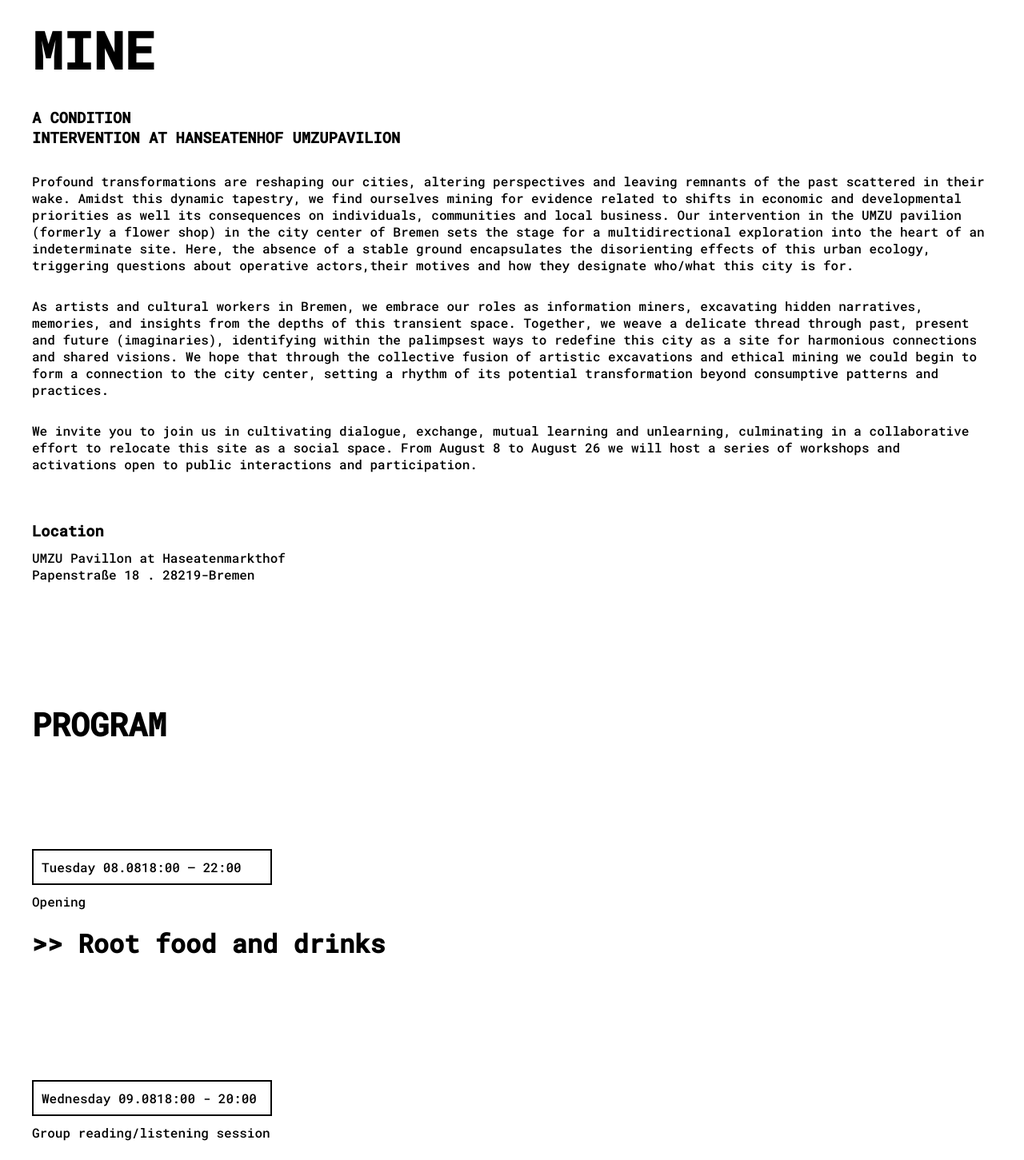
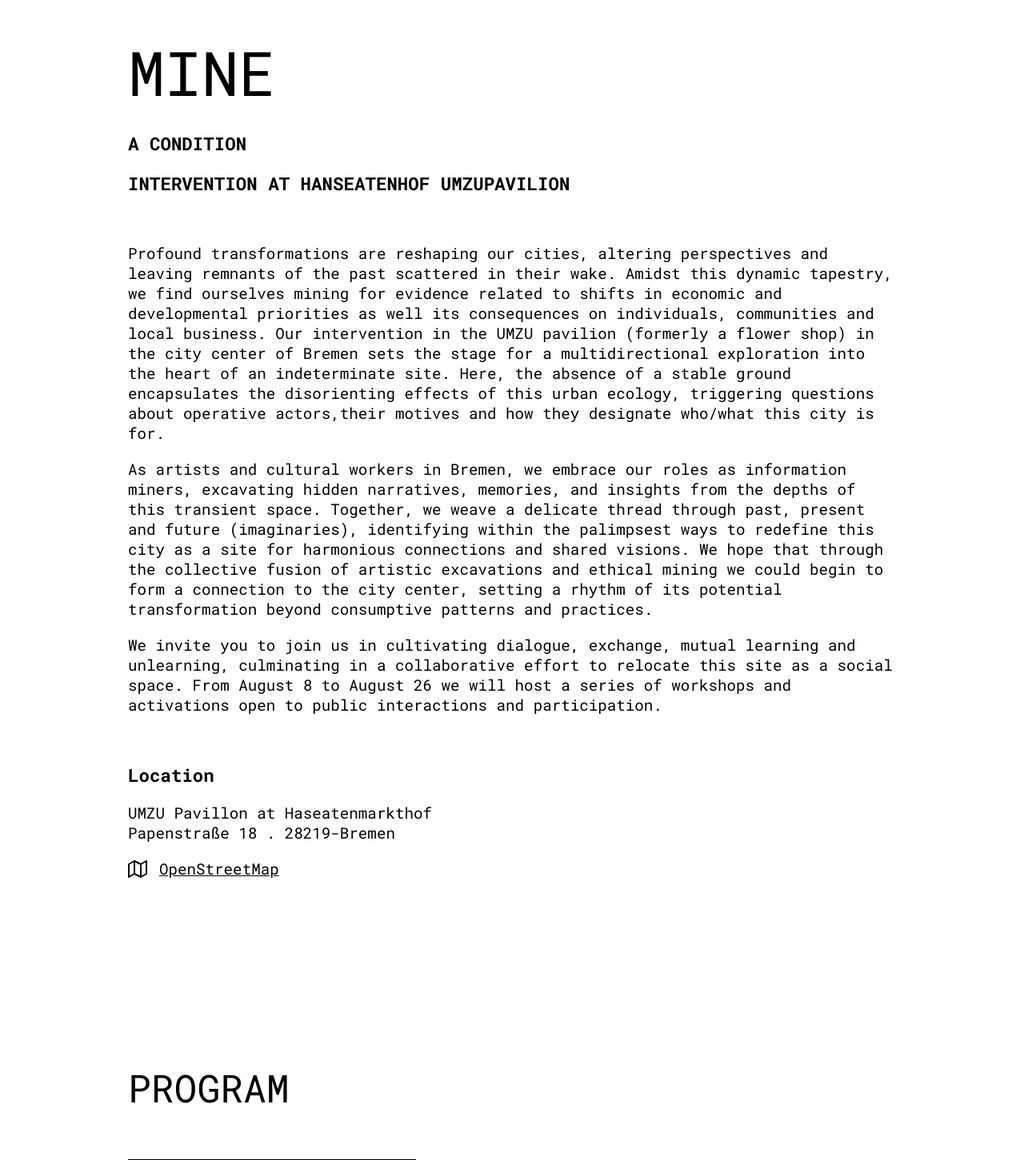
Before and after one commit to farzadgo/notyet.quest, a Next.js app: page /mine in a window 1280 px wide. Shown: the top 1451 px of the page at 80% size. Built offline with nearby package versions, Linux system fonts and the light colour scheme.

Commit message:
program text stylings and homepage contact

```diff
--- a/app/globals.css
+++ b/app/globals.css
@@ -1,12 +1,11 @@
-/* @import url('https://fonts.googleapis.com/css2?family=Space+Mono:ital,wght@0,400;0,700;1,400;1,700&display=swap'); */
-@import url('https://fonts.googleapis.com/css2?family=Roboto+Mono:ital,wght@0,100;0,300;0,500;1,100;1,300;1,500&display=swap');
+@import url('https://fonts.googleapis.com/css2?family=Roboto+Mono:ital,wght@0,200;0,400;0,700;1,200;1,400;1,700&display=swap');
 
 :root {
-  /* --max-width: 1100px;
-  --border-radius: 12px; */
+  /* --max-width: 1100px; */
   --font-mono: 'Roboto Mono', ui-monospace, monospace;
   --foreground-rgb: 0, 0, 0;
   --background-rgb: 255, 255, 255;
+  --padding: 20px;
 }
 
 @media (prefers-color-scheme: dark) {
@@ -14,7 +13,11 @@
     --foreground-rgb: 255, 255, 255;
     --background-rgb: 5, 5, 5;
   }
-    /* html { color-scheme: dark; } */
+  /* html { color-scheme: dark; } */
+}
+::selection {
+  color: rgb(238, 238, 238);
+  background: rgb(5, 63, 97);
 }
 
 * {
@@ -33,3 +36,12 @@ a {
   color: inherit;
   text-decoration: none;
 }
+
+
+/* --------- big screens --------- */
+
+@media (min-width: 700px) {
+  :root {
+    --padding: 30px;
+  }
+}
--- a/app/layout.js
+++ b/app/layout.js
@@ -5,10 +5,10 @@ const inter = Inter({ subsets: ['latin'] })
 
 export const metadata = {
   title: 'notyet.quest',
-  description: 'dexcription of the group comes here...',
+  description: 'notyet.quest description...',
   openGraph: {
     title: 'notyet.quest',
-    description: 'description of the group comes here...',
+    description: 'notyet.quest description...',
   },
 }
 
--- a/app/mine/Mine.module.css
+++ b/app/mine/Mine.module.css
@@ -1,32 +1,50 @@
-.main {
+.mine {
   font-family: var(--font-mono);
   display: flex;
   flex-direction: column;
-  padding: 20px 40px;
-}
-.main > * {
-  margin-bottom: 30px;
+  align-items: center;
 }
 
-
-.headtitle {
-  font-size: 4em;
+.section {
+  margin-bottom: 90px;
+  max-width: 1000px;
+  padding: 40px 20px;
+  font-size: 1.2em;
 }
-.headsubtitle {
-  margin-bottom: 2em;
+.subsection {
+  margin-bottom: 60px;
 }
-.headbody p {
-  margin-bottom: 30px;
+.subsection > * {
+  margin-bottom: 20px;
 }
-.headaddress {
-  margin-bottom: 150px;
-}
-.headaddress h3 {
-  margin-bottom: 0.6em;
+.subsection a {
+  text-decoration: underline;
 }
 
-
+.minetitle {
+  font-size: 4em;
+  margin-bottom: 0.3em;
+  font-weight: 400;
+}
 .secondtitle {
   font-size: 2.5em;
-  margin-bottom: 1em;
+  margin-bottom: 1.2em;
+  font-weight: 400;
 }
+.iconcontainer {
+  display: flex;
+  align-items: center;
+  gap: 15px;
+}
+
+/* --------- mobile --------- */
+
+@media (max-width: 699px) {
+  .section {
+    font-size: 1em;
+    margin-bottom: 60px;
+  }
+  .subsection {
+    margin-bottom: 40px;
+  }
+}
--- a/app/mine/ProEntry.module.css
+++ b/app/mine/ProEntry.module.css
@@ -1,32 +1,50 @@
 .programentry {
-  margin-top: 90px;
+  margin-bottom: 120px;
 }
 
 .time {
-  display: flex;
-  border: 2px solid black;
-  padding: 10px;
-  width: 300px;
-  margin-bottom: 10px;
+  display: inline-flex;
+  border: 3px solid black;
+  padding: 10px 15px;
+  margin-bottom: 25px;
+}
+.time p:first-child {
+  margin-right: 25px;
 }
 
 .type {
   margin-bottom: 20px;
+  padding-left: 20px;
 }
 
 .title {
-  margin-bottom: 20px;
+  padding-left: 20px;
+  margin-bottom: 10px;
 }
 
 .author {
-  font-size: 1.2em;
-  margin-bottom: 30px;
+  font-size: 1.3em;
+  margin-bottom: 40px;
+  padding-left: 73px;
+  font-weight: 400;
 }
 
 .parts {
-  margin-bottom: 30px;
+  margin-bottom: 40px;
 }
 
 .description p {
   margin-bottom: 30px;
+  padding-left: 73px;
 }
+
+/* --------- mobile --------- */
+
+@media (max-width: 699px) {
+  .author {
+    padding-left: 63px;
+  }
+  .description p {
+    padding-left: 0;
+  }
+}
--- a/app/mine/mine.js
+++ b/app/mine/mine.js
@@ -3,33 +3,30 @@
 import { useState, useEffect } from 'react';
 // import Image from 'next/image';
 import styles from './Mine.module.css';
-
 import { program } from '../program-data';
 import ProgramEntry from './programEntry';
+import { Map } from 'react-feather';
 
 
 const Mine = () => {
-
   const [data, setData] = useState('');
 
   useEffect(() => {
-    // const data = program;
     setData(program)
-    // console.log(data);
+
     return () => {
-
     }
   }, [])
 
   return (
-    <main className={styles.main}>
-
-      <h1 className={styles.headtitle}> MINE </h1>
-      <div className={styles.headsubtitle}>
+    <main className={styles.mine}>
+      <section className={styles.section}>
+        <h1 className={styles.minetitle}> MINE </h1>
+        <div className={styles.subsection}>
           <h3> A CONDITION </h3>
           <h3> INTERVENTION AT HANSEATENHOF UMZUPAVILION </h3>
         </div>
-      <div className={styles.headbody}>
+        <div className={styles.subsection}>
           <p>
             Profound transformations are reshaping our cities, altering
             perspectives and leaving remnants of the past scattered in
@@ -66,14 +63,32 @@ const Mine = () => {
             open to public interactions and participation.
           </p>
         </div>
-      <div className={styles.headaddress}>
-        <h3>Location</h3>
-        <p>UMZU Pavillon at Haseatenmarkthof</p>
-        <p>Papenstraße 18 . 28219-Bremen</p>
+        <div className={styles.subsection}>
+          <h3> Location </h3>
+          <div>
+            <p >UMZU Pavillon at Haseatenmarkthof </p>
+            <p> Papenstraße 18 . 28219-Bremen </p>
           </div>
+          <div className={styles.iconcontainer}>
+            <Map />
+            <a href='https://osm.org/go/0G01WacVU?m=&relation=3614332'> OpenStreetMap </a>
+          </div>
+        </div>
+      </section>
 
+      {/* <div>
+        <Image
+          src="/mine-prog-diag.png"
+          width={2480}
+          height={1754}
+          alt="Picture of the author"
+        />
+      </div> */}
+
+      <section className={styles.section}>
         <h2 className={styles.secondtitle}>PROGRAM</h2>
         {data && data.map((e, i) => <ProgramEntry content={e} key={i}/>)}
+      </section>
 
     </main>
   )
--- a/app/mine/page.js
+++ b/app/mine/page.js
@@ -6,7 +6,7 @@ export const metadata = {
   title: 'MINE',
   description: 'MINE project description...',
   openGraph: {
-    title: 'notyet.quest',
+    title: 'MINE',
     description: 'MINE project description...'
   }
 }
--- a/app/program-data.js
+++ b/app/program-data.js
@@ -146,7 +146,7 @@ export const program = [
     date: 'Monday 14.08',
     timespan: '16:00 - 18:00',
     type: 'Group reading session',
-    title: 'The Dialectics of Seeing',
+    title: '>> The Dialectics of Seeing',
     author: 'Susan Buck Morss on Walter Benjamin Arcades Project (1991)',
     parts: [],
     body: []
--- a/package.json
+++ b/package.json
@@ -11,6 +11,7 @@
   "dependencies": {
     "next": "13.4.9",
     "react": "18.2.0",
-    "react-dom": "18.2.0"
+    "react-dom": "18.2.0",
+    "react-feather": "^2.0.10"
   }
 }
```
Also changed, not shown: app/page.js (+10 -1 lines), app/page.module.css (+59 -8 lines), public/mine-prog-diag.png (added), 1 other file (tests, documents, lock files or other folders). Lines whose indentation alone changed are shown as unchanged.
